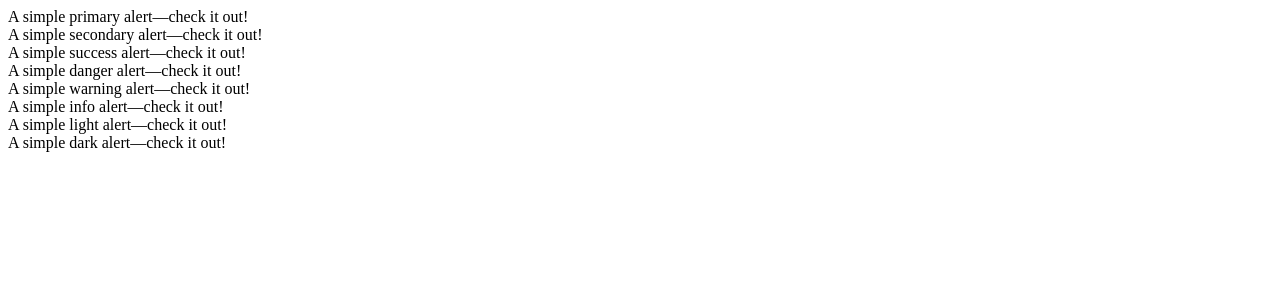
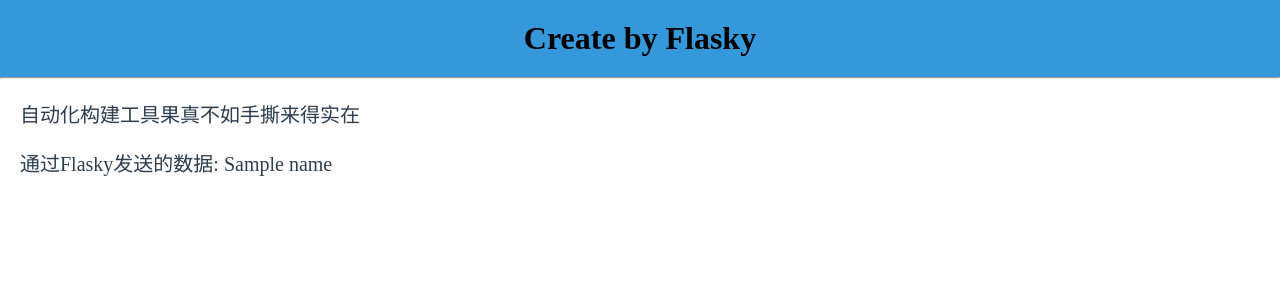
Before and after one commit to liukai234/python_course_record, a Flask app: template python_web/flasky/templates/index.html in a window 1280 px wide. Shown: the top 300 px of the page. Run offline with Flask 2, Linux system fonts and the light colour scheme; the template is opened without the code that fills it: most values are stand-ins (such as "Sample title", 1, 10 or a date in 2020); some libraries are stand-ins or nearby versions.

Commit message:
修整页面, 增加表单安全存取Form WTF

```diff
--- a/python_web/flasky/template.py
+++ b/python_web/flasky/main.py
@@ -10,7 +10,7 @@
 @app.route('/')
 def index():
     # 使用的默认路径是 ./templates/index.html
-    return render_template('index.html')
+    return render_template('index.html', name = 'Test Page')
 
 @app.route('/user/<name>')
 def user(name):
@@ -18,5 +18,13 @@
     # 两边使用相同的变量名很常见，但不是强制要求
     return render_template('user.html', name = name)
 
+@app.errorhandler(404)
+def page_not_found(e):
+    return render_template('404.html'), 404
+
+@app.errorhandler(500)
+def internal_server_error(e):
+    return render_template('500.html'), 500
+
 if __name__ == "__main__":
     app.run(host="0.0.0.0", port=19722, debug=True)
--- a/python_web/flasky/templates/index.html
+++ b/python_web/flasky/templates/index.html
@@ -1,51 +1,23 @@
-<!doctype html>
-<html lang="en">
-    <head>
-        {% block head %}
-        <!-- Required meta tags -->
-        <meta charset="utf-8">
-        <meta name="viewport" content="width=device-width, initial-scale=1, shrink-to-fit=no">
+<!DOCTYPE html>
+<html>
 
-        {% block styles %}
-            <!-- Bootstrap CSS -->
-            {{ bootstrap.load_css() }}
-        {% endblock %}
+<head>
+  <title>Flasky测试</title>
+  <meta charset="utf-8">
+  <meta name="author" content="liukai234">
+  <meta http-equiv="refresh" content="30">
+</head>
 
-        <title>Your page title</title>
-        {% endblock %}
-    </head>
-    <body>
-        <!-- Your page content -->
-        {% block content %}
-        <div class="alert alert-primary" role="alert">
-            A simple primary alert—check it out!
-          </div>
-          <div class="alert alert-secondary" role="alert">
-            A simple secondary alert—check it out!
-          </div>
-          <div class="alert alert-success" role="alert">
-            A simple success alert—check it out!
-          </div>
-          <div class="alert alert-danger" role="alert">
-            A simple danger alert—check it out!
-          </div>
-          <div class="alert alert-warning" role="alert">
-            A simple warning alert—check it out!
-          </div>
-          <div class="alert alert-info" role="alert">
-            A simple info alert—check it out!
-          </div>
-          <div class="alert alert-light" role="alert">
-            A simple light alert—check it out!
-          </div>
-          <div class="alert alert-dark" role="alert">
-            A simple dark alert—check it out!
-          </div>
-        {% endblock %}
+<body style="margin: 0px; font-size: 100%;">
+      <h1 style="background-color: #3498db; text-align: center; margin: 0px; padding-top: 20px; padding-bottom: 20px;">
+        Create by Flasky </h1>
+      <hr style="margin: 0px;">
+      <div style="margin-left: 20px; margin-right: 20px">
+        <p style="color:#2c3e50;font-size:20px;">自动化构建工具果真不如手撕来得实在</p>
+      </div>
+      <div style="margin-left: 20px; margin-right: 20px">
+        <p style="color:#2c3e50;font-size:20px;">通过Flasky发送的数据: {{ name }}</p>
+      </div>
+</body>
 
-        {% block scripts %}
-            <!-- Optional JavaScript -->
-            {{ bootstrap.load_js() }}
-        {% endblock %}
-    </body>
 </html>
```
Also changed, not shown: python_web/flasky/templates/404.html (+23 -1 lines), python_web/flasky/templates/500.html (+23 -1 lines), python_web/flasky/templates/user.html (+23 -34 lines), python_web/flasky/static/img/BG_A_Default.jpg (added).
